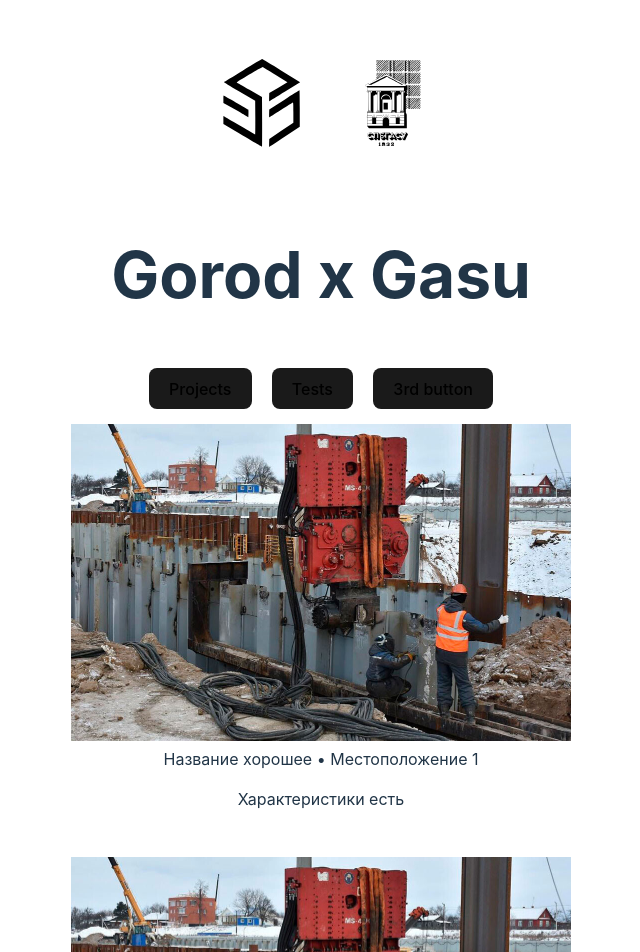
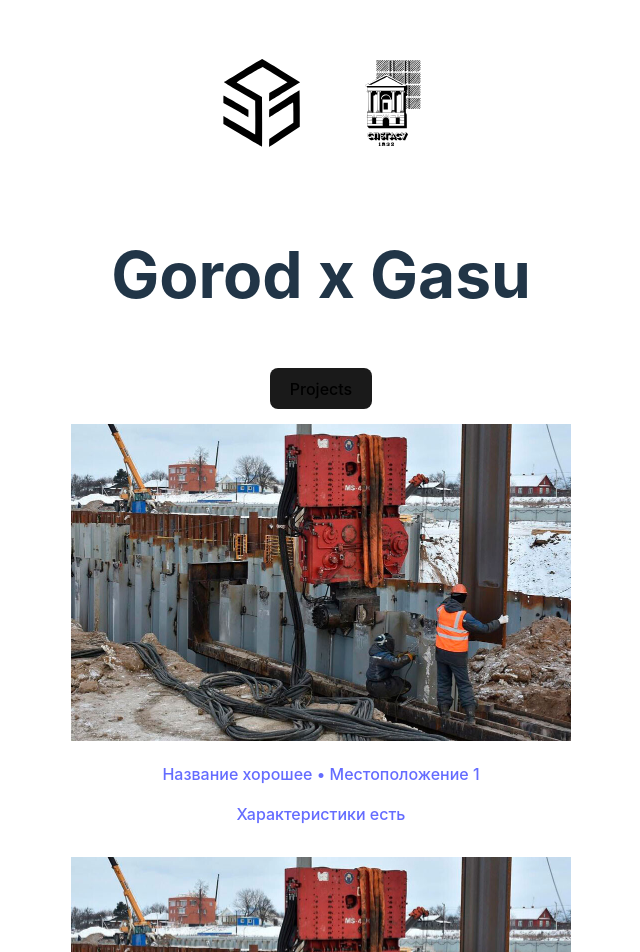
Before and after one commit to myznikovgleb/gorodxgasu, a React (Vite) app: page / in a window 1280 px wide. Shown: the top 952 px of the page, without its empty margins (319-959 px from the left). Built offline with nearby package versions, Linux system fonts and the light colour scheme.

Commit message:
add scroll to projects

```diff
--- a/package.json
+++ b/package.json
@@ -10,6 +10,7 @@
     "preview": "vite preview"
   },
   "dependencies": {
+    "gsap": "^3.12.5",
     "react": "^18.2.0",
     "react-dom": "^18.2.0"
   },
--- a/src/App.jsx
+++ b/src/App.jsx
@@ -1,13 +1,32 @@
 import React from 'react'
 import './App.css'
+import './index.css'
 import Card from './Projects.jsx'
 import datacards from './dataProjects.jsx'
 import Logos from './Logos.jsx'
 import datalogos from './dataLogos.jsx'
-import Buttons from './navButtons.jsx'
-import databuttons from './dataButtons.jsx'
+// import Buttons from './navButtons.jsx'
+// import databuttons from './dataButtons.jsx'
+import { useRef } from 'react'
+import { gsap } from 'gsap'
+import ScrollToPlugin from 'gsap/ScrollToPlugin'
 
 function App() {
+
+  gsap.registerPlugin(ScrollToPlugin);
+  const artRef1 = useRef(null);
+  const scrollTo = (target) =>
+  gsap.to(window, { duration: 1, scrollTo: target });
+
+  //       <button onClick={() => scrollTo(artRef1.current)}>
+  //         Projects
+  //       </button>
+  // )}
+
+
+
+
+
   const cards = datacards.map(item => {
     return (
       <Card
@@ -25,25 +44,42 @@ function App() {
       />
     )
   })
-  const buttons = databuttons.map(item => {
-    return (
-      <Buttons
-        style={item.style}
-        buttonName={item.buttonName}
-      />
-    )
-  })
+  // const buttons = databuttons.map(item => {
+  //   return (
+  //     <Buttons
+  //       style={item.style}
+  //       buttonName={item.buttonName}
+  //     />
+  //   )
+  // })
+
 
   return (
 
     <div>
+
       {logos}
+
       <h1 className="card">Gorod x Gasu</h1>
-      {buttons}
-      {cards}
+
+
+      <button className="projectsButton" onClick={() => scrollTo(artRef1.current)}>
+           Projects
+      </button>
+      {/* {buttons}  */}
+
+      <section ref={ artRef1 }>
+
+        {cards}
+
+      </section>
+
+
+
       <p className="read-the-docs">
         The project for students and teachers by SK Gorod
       </p>
+
     </div>
     )
 }
--- a/src/Projects.css
+++ b/src/Projects.css
@@ -1,3 +1,9 @@
 .card--image {
     width: 50%;
   }
+
+  .card--stats {
+    font-weight: 500;
+    color: #646cff;
+    text-decoration: inherit;
+  }
--- a/src/Projects.jsx
+++ b/src/Projects.jsx
@@ -4,15 +4,18 @@ import './Projects.css'
 
 function Card(props) {
     return (
-        <div className="card">
+        <div>
+            <div className="card">
             <img src="/shpunt.jpg" className="card--image" />
+            </div>
             <div className="card--stats">
                 <span>{props.name}</span>
                 <span className="gray"> • </span>
                 <span className="gray">{props.location}</span>
+                <p>{props.characteristics}</p>
             </div>
-            <p>{props.characteristics}</p>
         </div>
+
     )
 }
 
--- a/src/dataButtons.jsx
+++ b/src/dataButtons.jsx
@@ -9,9 +9,4 @@ export default [
         style: "testsButton",
         buttonName: "Tests",
     },
-    {
-        id: 3,
-        style: "testsButton",
-        buttonName: "3rd button",
-    }
 ]
--- a/src/navButtons.jsx
+++ b/src/navButtons.jsx
@@ -1,5 +1,8 @@
 import React from 'react'
 import './index.css'
+
+
+
 
 
 function Buttons(props) {
```
Also changed, not shown: 1 other file (tests, documents, lock files or other folders).
